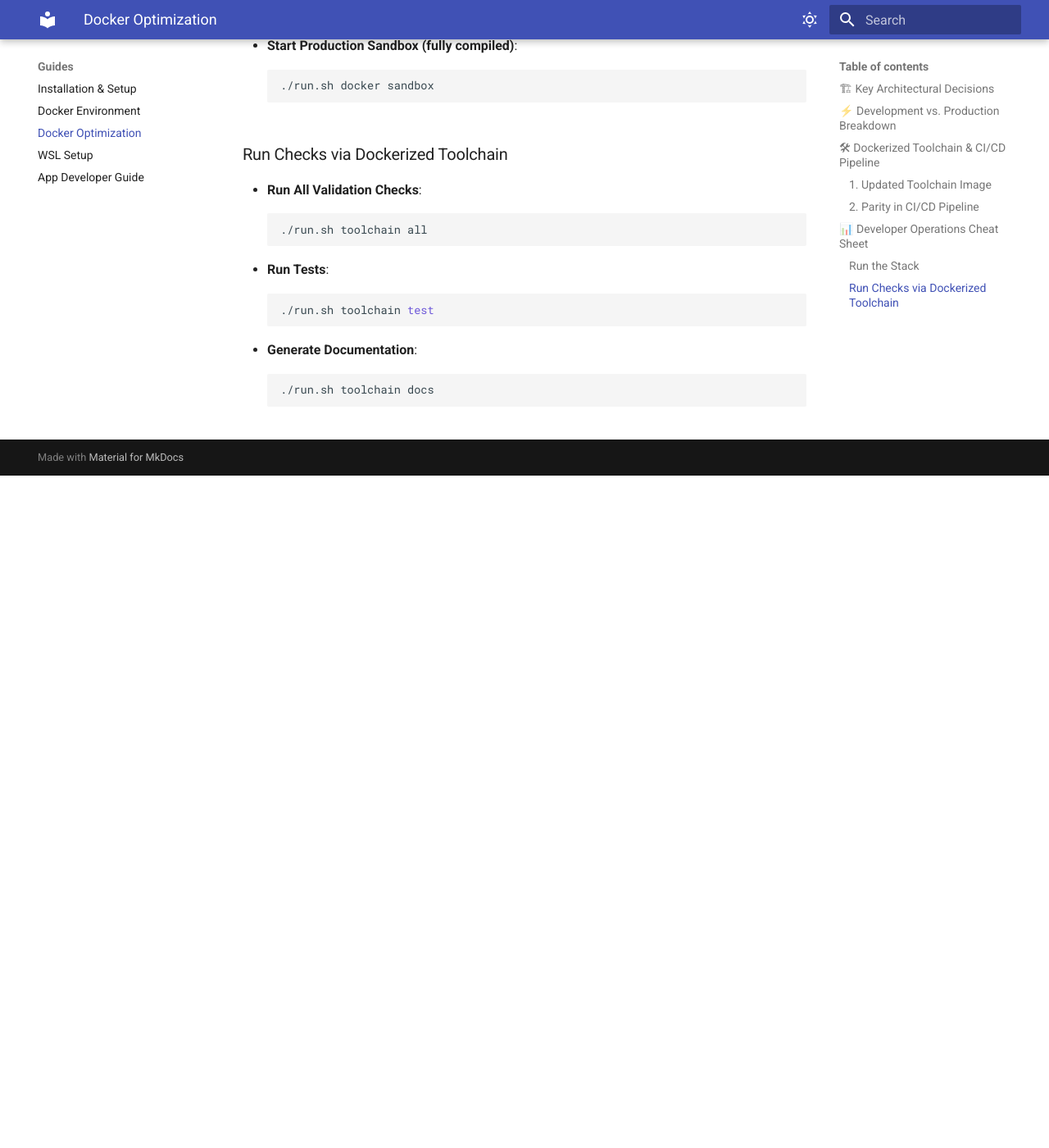
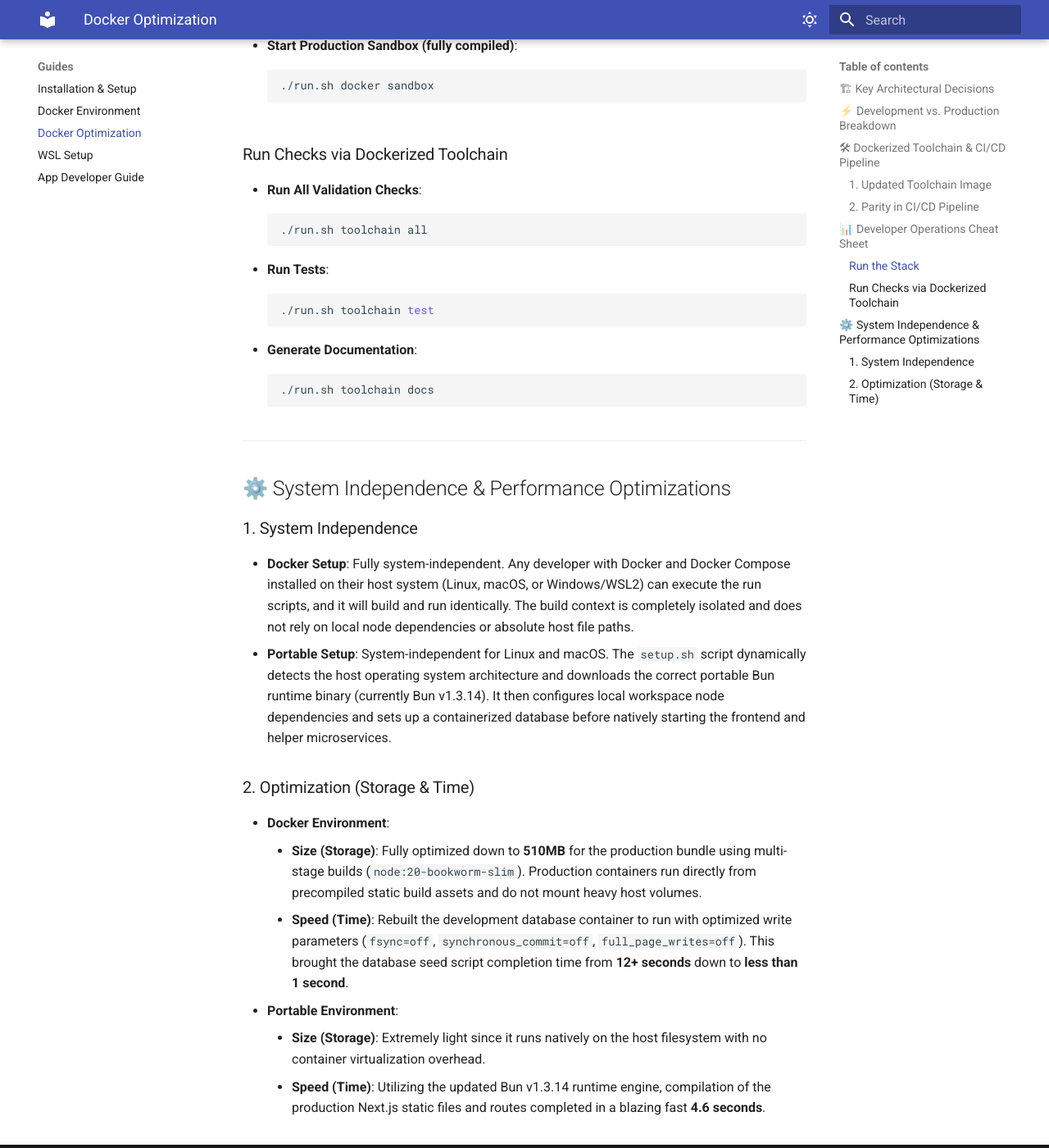
Before and after one commit to sanket-ghodake/org_manager, an MkDocs documentation site: the page built from docs/guides/docker_optimization.md, in a window 1280 px wide and 1400 px high, scrolled down 2038 px. Shown: the whole window at 82% size. Built offline with MkDocs 1.6.1 and Material for MkDocs 9.7.7, drawn with Linux system fonts in a browser that asks for light colours; before the commit the page ends 2618 px from its top, so only the background shows below that.

Commit message:
docs: add system independence and optimization guide details to README and guides

````diff
--- a/docs/guides/docker_optimization.md
+++ b/docs/guides/docker_optimization.md
@@ -76,3 +76,19 @@ We rewritten the GitHub Actions workflow (`.github/workflows/ci.yml`) to execute
     ```bash
     ./run.sh toolchain docs
     ```
+
+---
+
+## ⚙️ System Independence & Performance Optimizations
+
+### 1. System Independence
+*   **Docker Setup**: Fully system-independent. Any developer with Docker and Docker Compose installed on their host system (Linux, macOS, or Windows/WSL2) can execute the run scripts, and it will build and run identically. The build context is completely isolated and does not rely on local node dependencies or absolute host file paths.
+*   **Portable Setup**: System-independent for Linux and macOS. The `setup.sh` script dynamically detects the host operating system architecture and downloads the correct portable Bun runtime binary (currently Bun v1.3.14). It then configures local workspace node dependencies and sets up a containerized database before natively starting the frontend and helper microservices.
+
+### 2. Optimization (Storage & Time)
+*   **Docker Environment**:
+    *   **Size (Storage)**: Fully optimized down to **510MB** for the production bundle using multi-stage builds (`node:20-bookworm-slim`). Production containers run directly from precompiled static build assets and do not mount heavy host volumes.
+    *   **Speed (Time)**: Rebuilt the development database container to run with optimized write parameters (`fsync=off`, `synchronous_commit=off`, `full_page_writes=off`). This brought the database seed script completion time from **12+ seconds** down to **less than 1 second**.
+*   **Portable Environment**:
+    *   **Size (Storage)**: Extremely light since it runs natively on the host filesystem with no container virtualization overhead.
+    *   **Speed (Time)**: Utilizing the updated Bun v1.3.14 runtime engine, compilation of the production Next.js static files and routes completed in a blazing fast **4.6 seconds**.
````
Also changed, not shown: README.md (+16 -0 lines), 1 other file.
